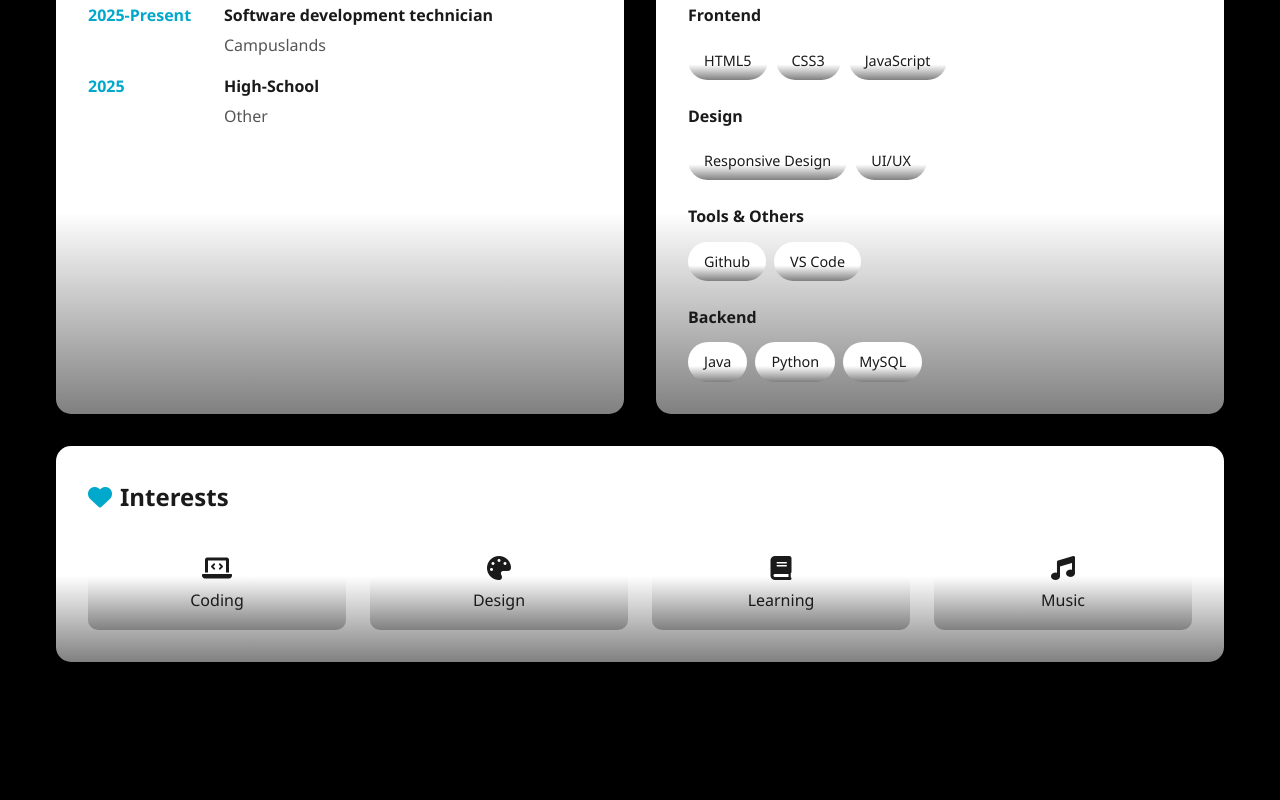
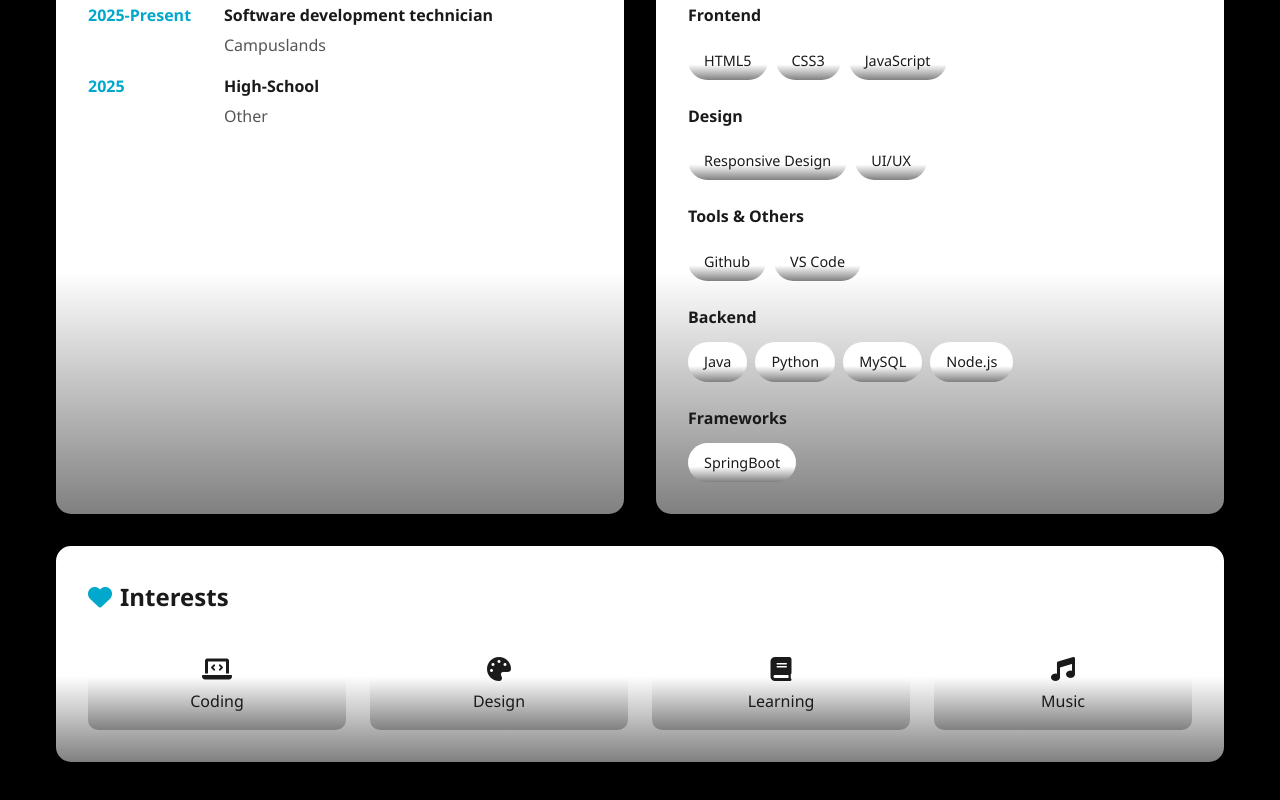
Before and after one commit to JuanJo-R-1/Portafolio-JuanJo, a plain HTML site: page HTML/information.html in a window 1280 px wide. Shown: the part 999-1799 px from the top of the page. Before the commit the page ends 1709 px from the top, so only its background shows below. Drawn offline with Linux system fonts and the light colour scheme.

Commit message:
Se actualiza información personal

```diff
--- a/HTML/information.html
+++ b/HTML/information.html
@@ -129,6 +129,13 @@
                                 <span class="skill-tag">Java</span>
                                 <span class="skill-tag">Python</span>
                                 <span class="skill-tag">MySQL</span>
+                                <span class="skill-tag">Node.js</span>
+                            </div>
+                        </div>
+                        <div class="skill-category">
+                            <h4>Frameworks</h4>
+                            <div class="skill-tags">
+                                <span class="skill-tag">SpringBoot</span>
                             </div>
                         </div>
                     </div>
```
Also changed, not shown: index.html (+8 -0 lines), Resources/nodejs.jpg (added).
